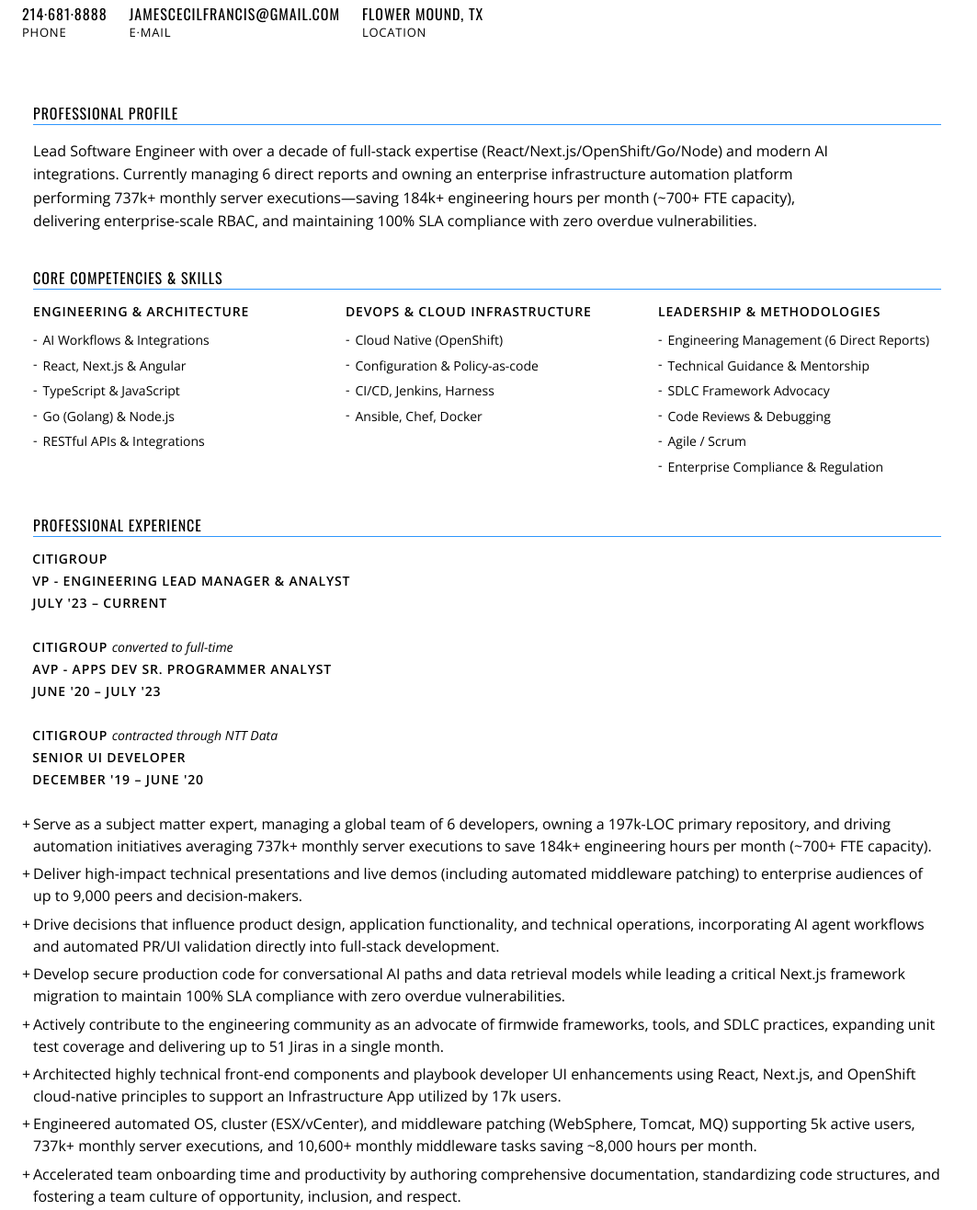
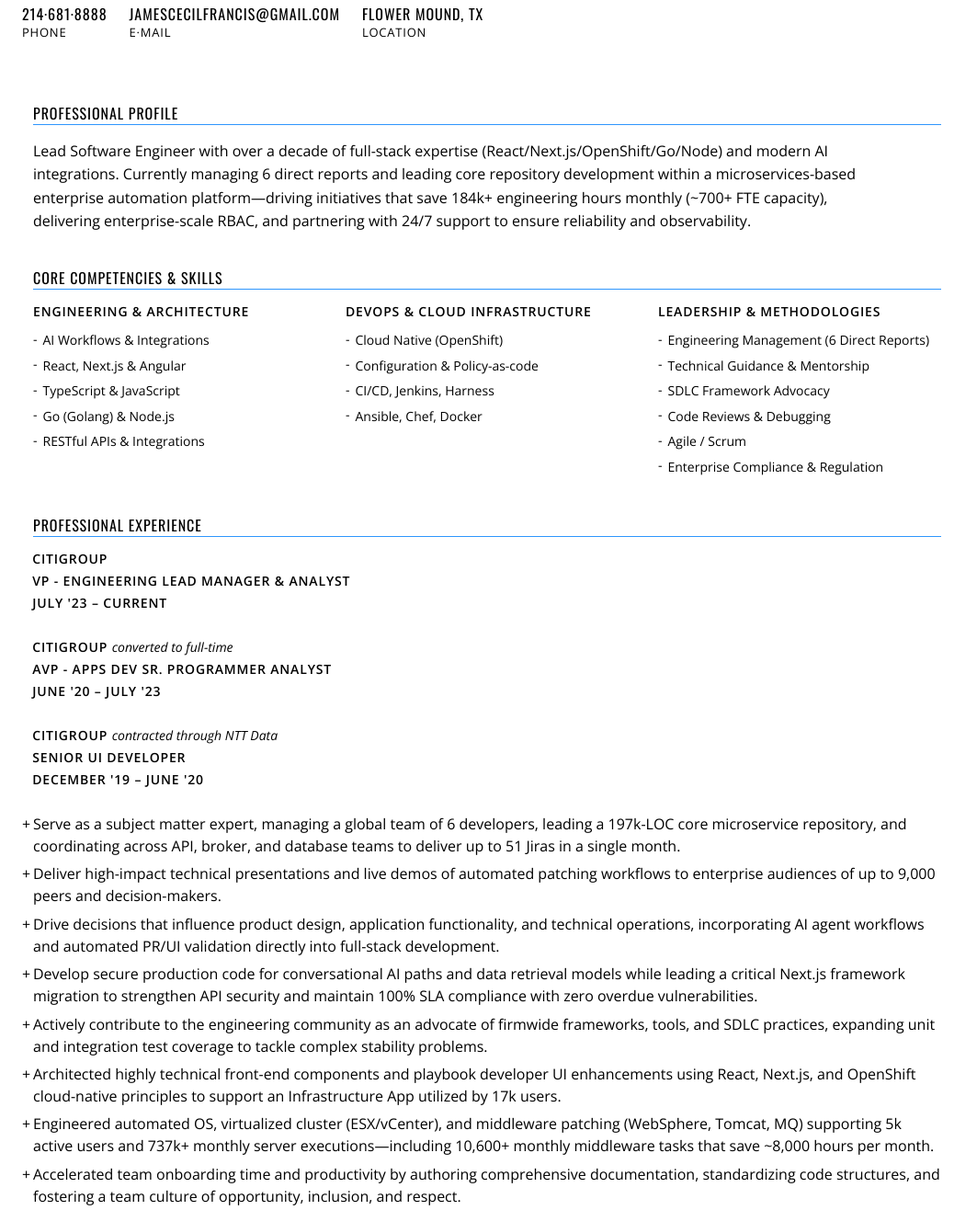
Before and after one commit to jcfrancisIII/resume, a plain HTML site: page index.html in a window 1280 px wide. Shown: the part 64-1380 px from the top of the page at 92% size, without its empty margins (0-1063 px from the left). Drawn offline with nearby package versions, Linux system fonts and the light colour scheme.

Commit message:
Integrate 2026 review metrics and refine role scope across resume
Incorporate key quantitative achievements and technical milestones from the 2026 year-end review into the Professional Profile and Citigroup experience bullets without increasing the overall document length:

- Normalize Jan–Aug 2026 YTD totals into clear monthly run-rates (737k+ monthly server executions, 184k+ engineering hours saved/month unlocking ~700+ FTE capacity, 10,600+ monthly middleware patching tasks saving ~8,000 hours/month, and up to 6,300 DBA/SA hours reclaimed monthly across 3,150 Oracle DB instances) so the timeframe is unambiguous.
- Clarify architectural scope from owning the entire platform to leading a 197k-LOC core microservice repository within the enterprise automation platform.
- Deduplicate metrics between the summary and experience bullets so executive ROI anchors the profile while specific technical initiatives (Next.js migration, 100% SLA/audit compliance, ESX/vCenter cluster and middleware patching, automated PR/UI validation, and 51/month Jira velocity) are highlighted in dedicated bullets.

```diff
--- a/index.html
+++ b/index.html
@@ -452,11 +452,11 @@
         <p class="summary-text">
           Lead Software Engineer with over a decade of full-stack expertise
           (React/Next.js/OpenShift/Go/Node) and modern AI integrations.
-          Currently managing 6 direct reports and owning an enterprise
-          infrastructure automation platform performing 737k+ monthly server
-          executions&mdash;saving 184k+ engineering hours per month (~700+ FTE
-          capacity), delivering enterprise-scale RBAC, and maintaining 100% SLA
-          compliance with zero overdue vulnerabilities.
+          Currently managing 6 direct reports and leading core repository
+          development within a microservices-based enterprise automation
+          platform&mdash;driving initiatives that save 184k+ engineering hours
+          monthly (~700+ FTE capacity), delivering enterprise-scale RBAC, and
+          partnering with 24/7 support to ensure reliability and observability.
         </p>
 
         <h2 class="section-title">Core Competencies & Skills</h2>
@@ -527,14 +527,14 @@
 
           <p class="bullet-text bullet-text--no-margin">
             Serve as a subject matter expert, managing a global team of 6
-            developers, owning a 197k-LOC primary repository, and driving
-            automation initiatives averaging 737k+ monthly server executions to
-            save 184k+ engineering hours per month (~700+ FTE capacity).
+            developers, leading a 197k-LOC core microservice repository, and
+            coordinating across API, broker, and database teams to deliver up to
+            51 Jiras in a single month.
           </p>
           <p class="bullet-text bullet-text--no-margin">
-            Deliver high-impact technical presentations and live demos (including
-            automated middleware patching) to enterprise audiences of up to
-            9,000 peers and decision-makers.
+            Deliver high-impact technical presentations and live demos of
+            automated patching workflows to enterprise audiences of up to 9,000
+            peers and decision-makers.
           </p>
           <p class="bullet-text bullet-text--no-margin">
             Drive decisions that influence product design, application
@@ -545,12 +545,13 @@
           <p class="bullet-text bullet-text--no-margin">
             Develop secure production code for conversational AI paths and data
             retrieval models while leading a critical Next.js framework migration
-            to maintain 100% SLA compliance with zero overdue vulnerabilities.
+            to strengthen API security and maintain 100% SLA compliance with zero
+            overdue vulnerabilities.
           </p>
           <p class="bullet-text bullet-text--no-margin">
             Actively contribute to the engineering community as an advocate of
-            firmwide frameworks, tools, and SDLC practices, expanding unit test
-            coverage and delivering up to 51 Jiras in a single month.
+            firmwide frameworks, tools, and SDLC practices, expanding unit and
+            integration test coverage to tackle complex stability problems.
           </p>
           <p class="bullet-text bullet-text--no-margin">
             Architected highly technical front-end components and playbook
@@ -559,10 +560,10 @@
             17k users.
           </p>
           <p class="bullet-text bullet-text--no-margin">
-            Engineered automated OS, cluster (ESX/vCenter), and middleware
-            patching (WebSphere, Tomcat, MQ) supporting 5k active users, 737k+
-            monthly server executions, and 10,600+ monthly middleware tasks
-            saving ~8,000 hours per month.
+            Engineered automated OS, virtualized cluster (ESX/vCenter), and
+            middleware patching (WebSphere, Tomcat, MQ) supporting 5k active
+            users and 737k+ monthly server executions&mdash;including 10,600+
+            monthly middleware tasks that save ~8,000 hours per month.
           </p>
           <p class="bullet-text bullet-text--no-margin">
             Accelerated team onboarding time and productivity by authoring
```
